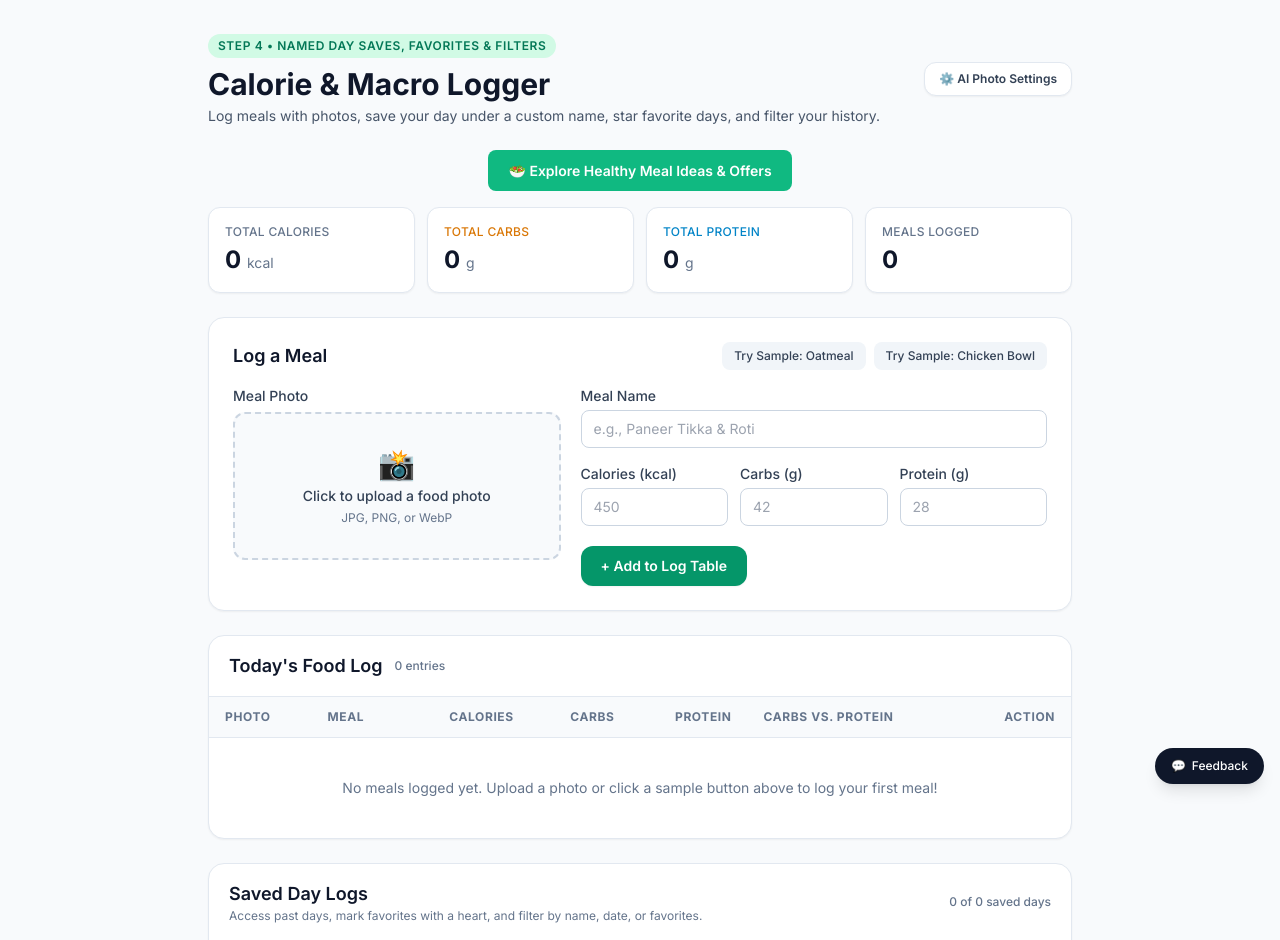
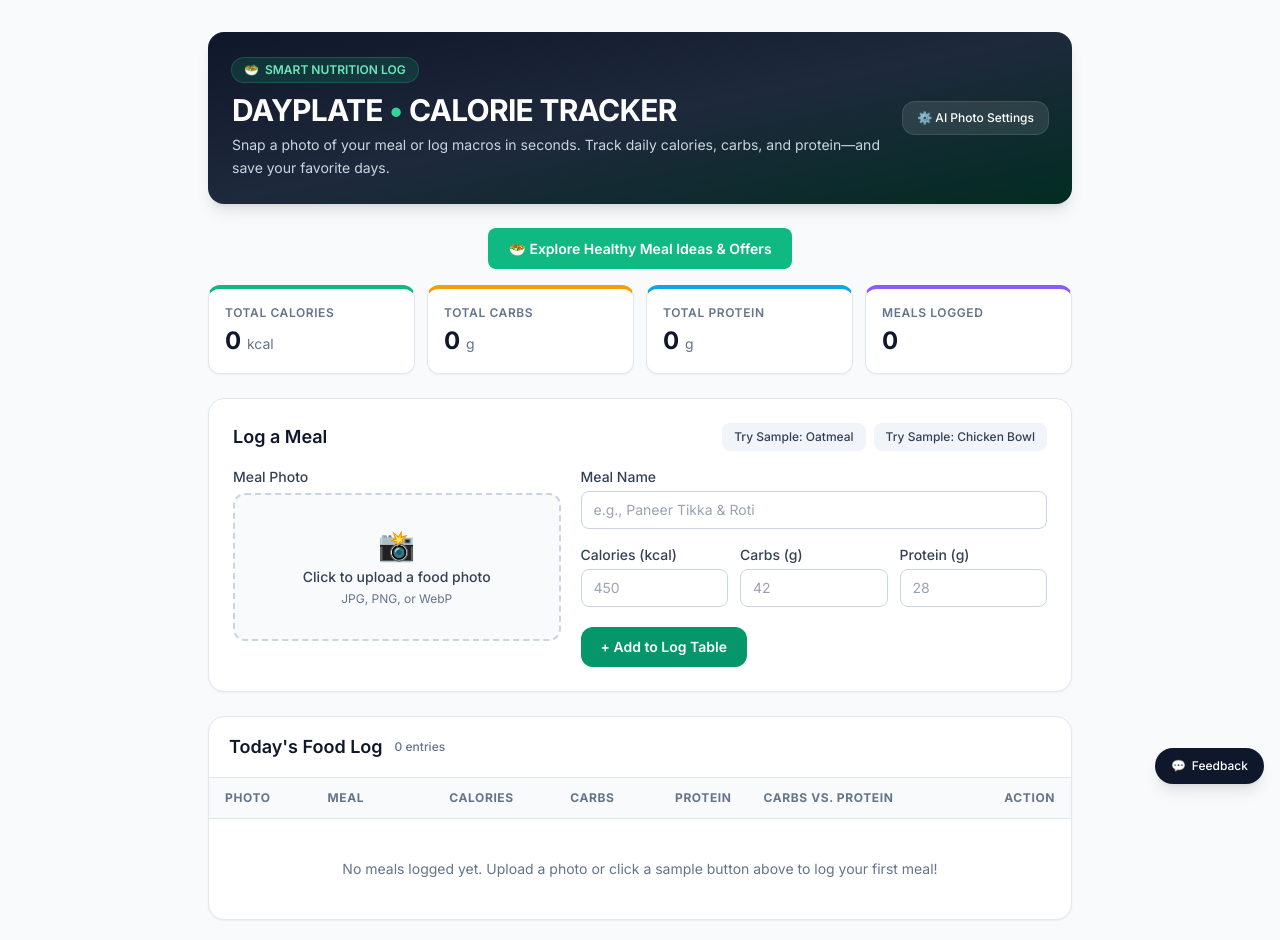
Before and after one commit to SHARAN6360/dayplate-tracker, a plain HTML site: page index.html in a window 1280 px wide. Shown: the top 940 px of the page. Drawn offline with nearby package versions, Linux system fonts and the light colour scheme.

Commit message:
Update index.html

```diff
--- a/index.html
+++ b/index.html
@@ -26,23 +26,29 @@
 <body class="bg-slate-50 text-slate-800 min-h-screen">
   <div class="max-w-4xl mx-auto px-4 py-6 sm:py-8">
     <!-- Header -->
-    <header class="mb-6 flex flex-col sm:flex-row sm:items-center sm:justify-between gap-3">
+    <header class="mb-6 rounded-2xl bg-gradient-to-br from-slate-900 via-slate-800 to-emerald-950 p-5 sm:p-6 text-white shadow-lg">
+  <div class="flex flex-col sm:flex-row sm:items-center sm:justify-between gap-4">
     <div>
-        <span class="inline-block text-xs font-semibold uppercase tracking-wider text-emerald-700 bg-emerald-100 px-2.5 py-1 rounded-full mb-2">
-          Step 4 • Named Day Saves, Favorites &amp; Filters
-        </span>
-        <h1 class="text-2xl sm:text-3xl font-bold text-slate-900">Calorie &amp; Macro Logger</h1>
-        <p class="text-sm text-slate-600 mt-1">
-          Log meals with photos, save your day under a custom name, star favorite days, and filter your history.
+      <div class="inline-flex items-center gap-1.5 rounded-full bg-emerald-500/15 px-3 py-1 text-xs font-semibold text-emerald-300 ring-1 ring-emerald-400/30 mb-2.5">
+        <span>🥗</span>
+        <span>SMART NUTRITION LOG</span>
+      </div>
+      <h1 class="text-2xl sm:text-3xl font-extrabold tracking-tight text-white">
+        DAYPLATE <span class="text-emerald-400">•</span> CALORIE TRACKER
+      </h1>
+      <p class="mt-1.5 text-sm text-slate-300 leading-relaxed">
+        Snap a photo of your meal or log macros in seconds. Track daily calories, carbs, and protein—and save your favorite days.
       </p>
     </div>
+
     <button
       type="button"
       id="toggle-ai-settings-btn"
-        class="self-start sm:self-center text-xs font-semibold px-3.5 py-2 rounded-xl border border-slate-200 bg-white hover:bg-slate-100 text-slate-700 shadow-sm transition"
+      class="self-start sm:self-center shrink-0 rounded-xl bg-white/10 px-3.5 py-2 text-xs font-medium text-white backdrop-blur-xs ring-1 ring-white/20 transition hover:bg-white/20"
     >
       ⚙️ AI Photo Settings
     </button>
+  </div>
 </header>
     <div style="text-align:center; margin-bottom: 16px;">
   <a href="https://uplcm.com/4/12337630" target="_blank" rel="noopener noreferrer"
@@ -91,24 +97,23 @@
 
     <!-- Daily Summary Cards -->
     <section aria-label="Daily Totals" class="grid grid-cols-2 sm:grid-cols-4 gap-3 mb-6">
-      <div class="bg-white rounded-xl border border-slate-200 p-4 shadow-sm">
-        <p class="text-xs font-medium text-slate-500 uppercase tracking-wide">Total Calories</p>
-        <p id="total-calories" class="text-2xl font-bold text-slate-900 mt-1">0 <span class="text-sm font-normal text-slate-500">kcal</span></p>
+  <div class="bg-white rounded-xl border border-slate-200 border-t-4 border-t-emerald-500 p-4 shadow-sm">
+    <p class="text-xs font-semibold uppercase tracking-wider text-slate-500">Total Calories</p>
+    <p id="total-calories" class="mt-1 text-2xl font-extrabold text-slate-900">0 <span class="text-sm font-normal text-slate-500">kcal</span></p>
   </div>
-      <div class="bg-white rounded-xl border border-slate-200 p-4 shadow-sm">
-        <p class="text-xs font-medium text-amber-600 uppercase tracking-wide">Total Carbs</p>
-        <p id="total-carbs" class="text-2xl font-bold text-slate-900 mt-1">0 <span class="text-sm font-normal text-slate-500">g</span></p>
+  <div class="bg-white rounded-xl border border-slate-200 border-t-4 border-t-amber-500 p-4 shadow-sm">
+    <p class="text-xs font-semibold uppercase tracking-wider text-slate-500">Total Carbs</p>
+    <p id="total-carbs" class="mt-1 text-2xl font-extrabold text-slate-900">0 <span class="text-sm font-normal text-slate-500">g</span></p>
   </div>
-      <div class="bg-white rounded-xl border border-slate-200 p-4 shadow-sm">
-        <p class="text-xs font-medium text-sky-600 uppercase tracking-wide">Total Protein</p>
-        <p id="total-protein" class="text-2xl font-bold text-slate-900 mt-1">0 <span class="text-sm font-normal text-slate-500">g</span></p>
+  <div class="bg-white rounded-xl border border-slate-200 border-t-4 border-t-sky-500 p-4 shadow-sm">
+    <p class="text-xs font-semibold uppercase tracking-wider text-slate-500">Total Protein</p>
+    <p id="total-protein" class="mt-1 text-2xl font-extrabold text-slate-900">0 <span class="text-sm font-normal text-slate-500">g</span></p>
   </div>
-      <div class="bg-white rounded-xl border border-slate-200 p-4 shadow-sm">
-        <p class="text-xs font-medium text-slate-500 uppercase tracking-wide">Meals Logged</p>
-        <p id="total-meals" class="text-2xl font-bold text-slate-900 mt-1">0</p>
+  <div class="bg-white rounded-xl border border-slate-200 border-t-4 border-t-violet-500 p-4 shadow-sm">
+    <p class="text-xs font-semibold uppercase tracking-wider text-slate-500">Meals Logged</p>
+    <p id="total-meals" class="mt-1 text-2xl font-extrabold text-slate-900">0</p>
   </div>
 </section>
-
     <!-- Main Form Card -->
     <section class="bg-white rounded-2xl border border-slate-200 shadow-sm p-5 sm:p-6 mb-6">
       <div class="flex flex-col sm:flex-row sm:items-center sm:justify-between gap-2 mb-4">
@@ -1190,6 +1195,10 @@
     };
   })();
 </script>
+<footer class="max-w-4xl mx-auto px-4 mt-8 border-t border-slate-200 pt-5 pb-20 text-center text-xs text-slate-500">
+  <p class="font-semibold text-slate-700">DAYPLATE • Calorie & Macro Tracker</p>
+  <p class="mt-1">Created by <span class="font-bold text-slate-900">SHARAN</span></p>
+</footer>
 
 </body>
 </html>
```
Lines whose indentation alone changed are shown as unchanged.
